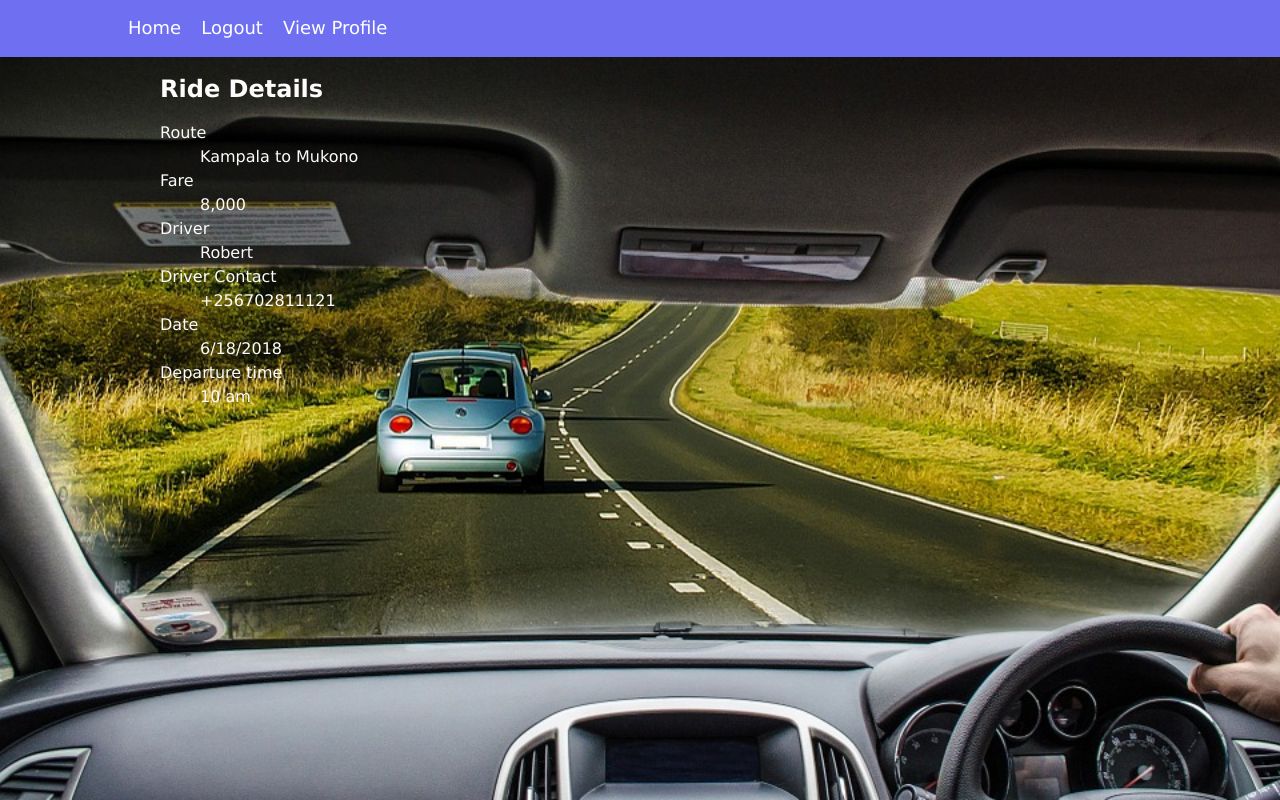
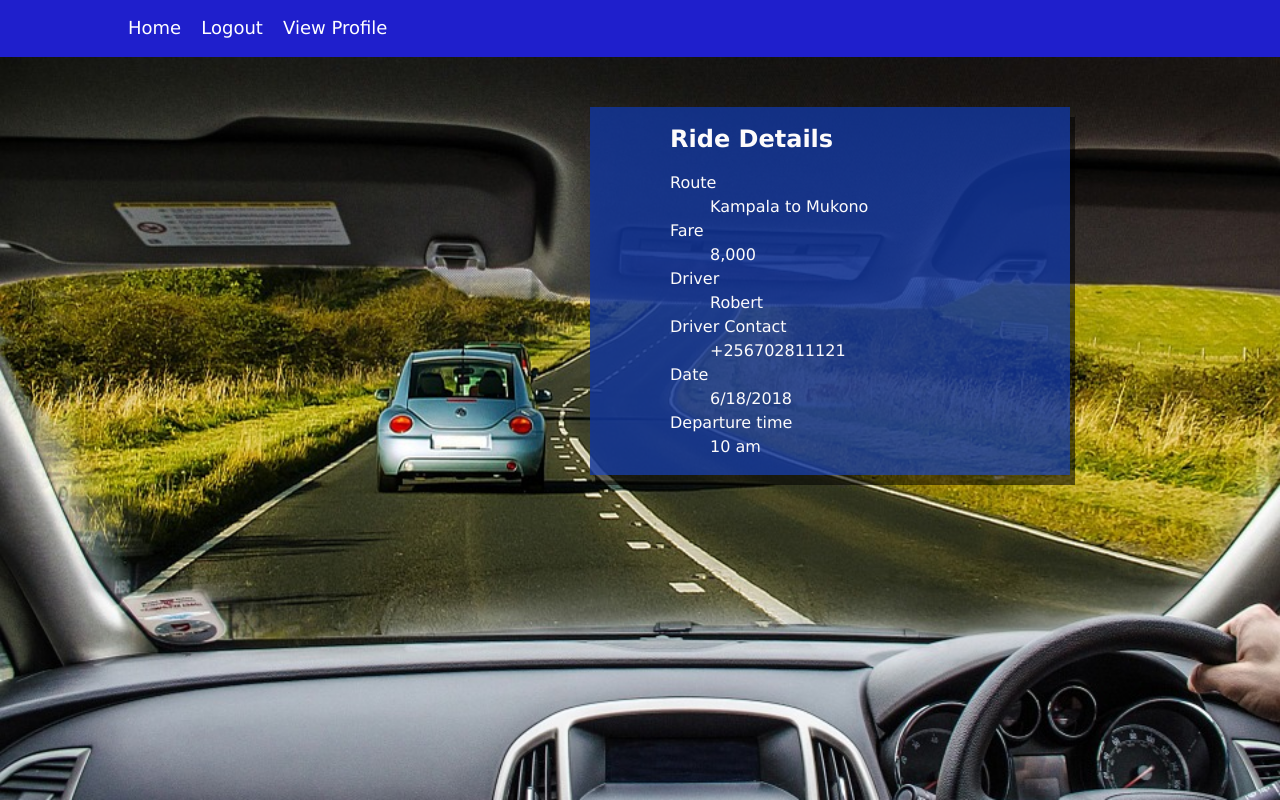
Before and after one commit to roxyrobert/ride-my-way, a plain HTML site: page UI/ride.html in a window 1280 px wide. Drawn offline with Linux system fonts and the light colour scheme.

Commit message:
Change header background color

```diff
--- a/UI/styles.css
+++ b/UI/styles.css
@@ -11,10 +11,9 @@ body{
     background-repeat:no-repeat;
 }
 
-
 /* Header design */
 #main-header{
-    background-color: rgb(111, 111, 241);
+    background-color: rgb(31, 31, 204);
     color: white;
 }
 #main {
@@ -52,12 +51,25 @@ input[type=submit]{
 }
 /* End Registration page style */
 
+/* Ride page style */
+.ride {
+    margin: 50px;
+    float: right;
+    background-color: #11369bd4;
+    width: 50%;
+    box-shadow: 5px 10px #0000008f;
+}
+.riden {
+    margin-left: 80px;
+}
+/* End of Ride page style */
+
 
 /* Navigation design */
 #nav{
     /* background-color: rgb(184, 134, 28); */
     color: #fff;
-    background-color: rgb(111, 111, 241);
+    background-color: rgb(31, 31, 204);
 }
 #nav ul{
     padding: 0%;
@@ -116,6 +128,7 @@ a:visited{
 .rect-1 h1{
     font-family: Cambria, Cochin, Georgia, Times, 'Times New Roman', serif;
     font-weight: 600;
+    text-align: center;
 }
 .rect-2{
     border: 2px dotted coral;
```
